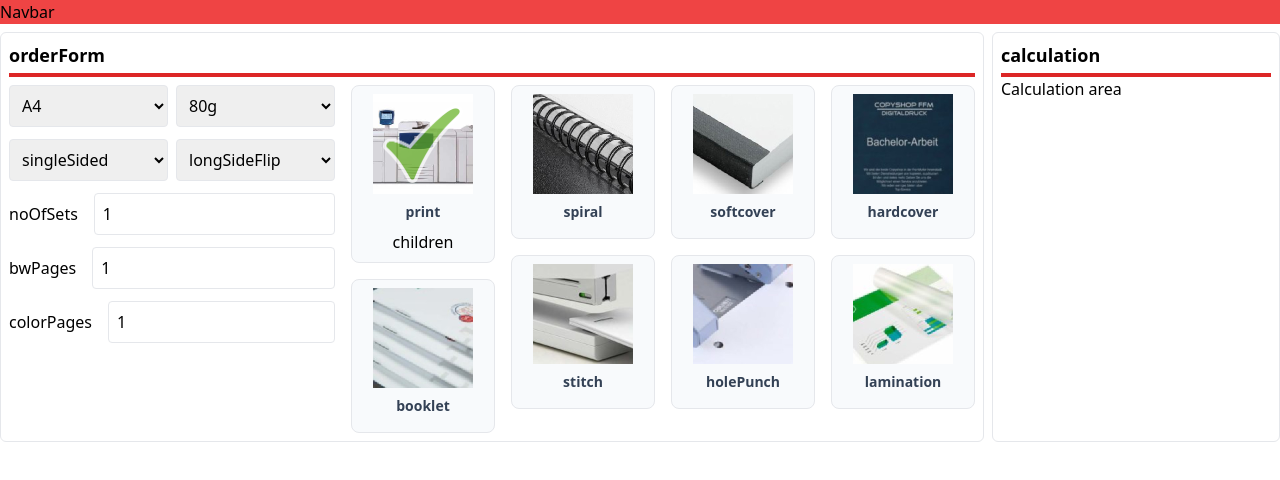
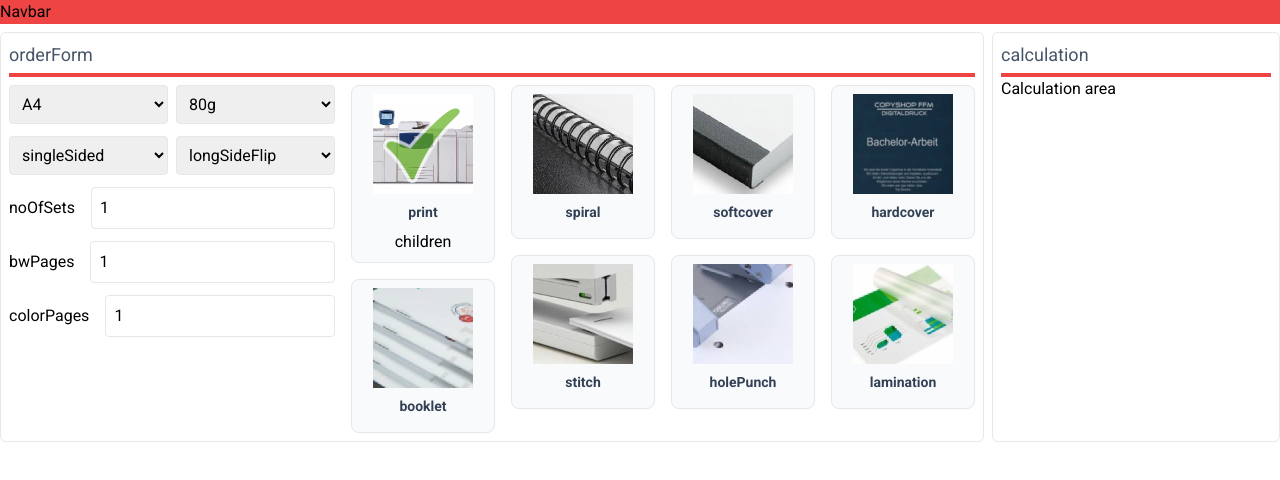
Before and after one commit to Fair-Technology/CopyshopFFM-ReactJS, a React (Vite) app: page / in a window 1280 px wide. Shown: the top 480 px of the page. Built offline with nearby package versions, Linux system fonts and the light colour scheme.

Commit message:
COP-2: Google font (Roboto) added onto the project

```diff
--- /dev/null
+++ b/src/App.css
@@ -0,0 +1,5 @@
+@import url("https://fonts.googleapis.com/css2?family=Roboto:wght@400;700&display=swap");
+
+.app {
+  font-family: "Roboto", sans-serif;
+}
--- a/src/App.tsx
+++ b/src/App.tsx
@@ -1,8 +1,9 @@
 import ContentArea from "./components/contentArea";
+import "./App.css";
 
 function App() {
   return (
-    <div className="container mx-auto">
+    <div className="app container mx-auto">
       <Navbar />
       <ContentArea />
     </div>
--- a/src/components/heading.tsx
+++ b/src/components/heading.tsx
@@ -1,5 +1,5 @@
 const Heading = ({ text }: { text: string }) => {
-  return <div className="border-red-600 border-b-4 pb-1 text-lg font-bold">{text}</div>;
+  return <div className="border-red-500 border-b-4 pb-1 text-lg  text-slate-600">{text}</div>;
 };
 
 export default Heading;
```
